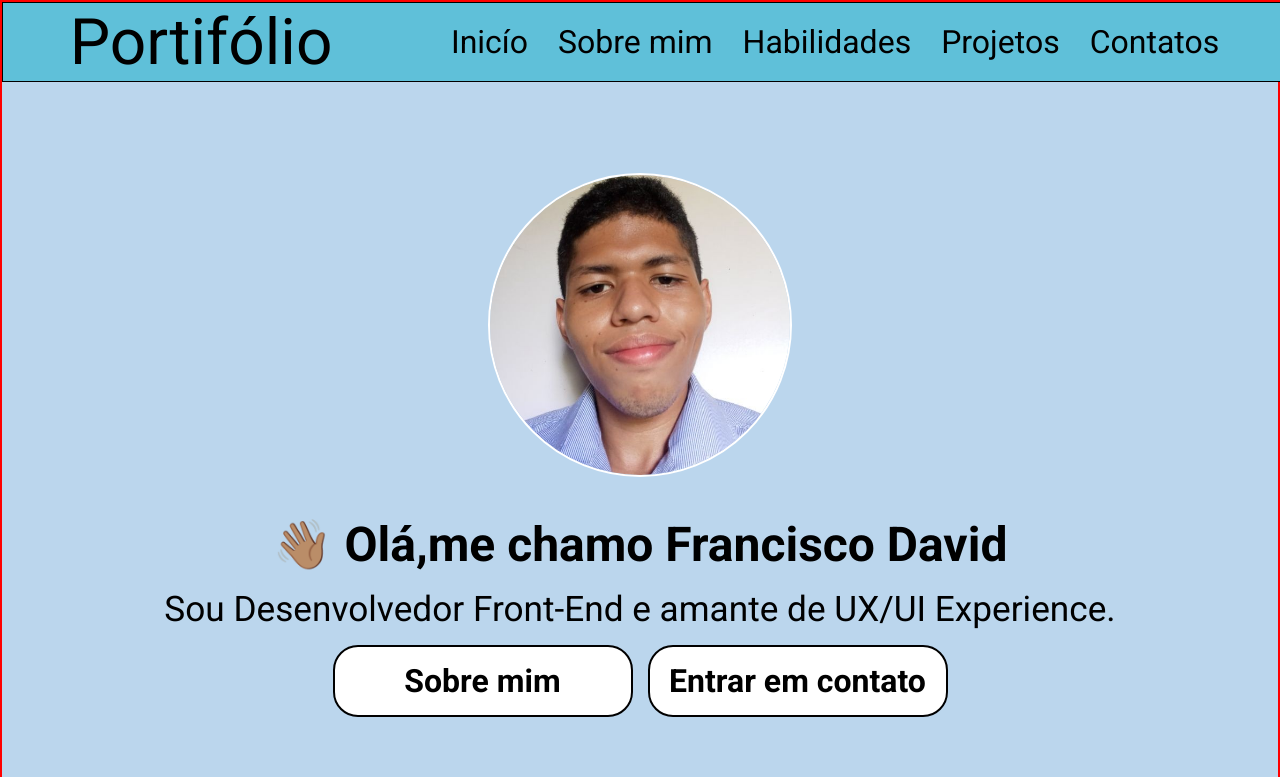
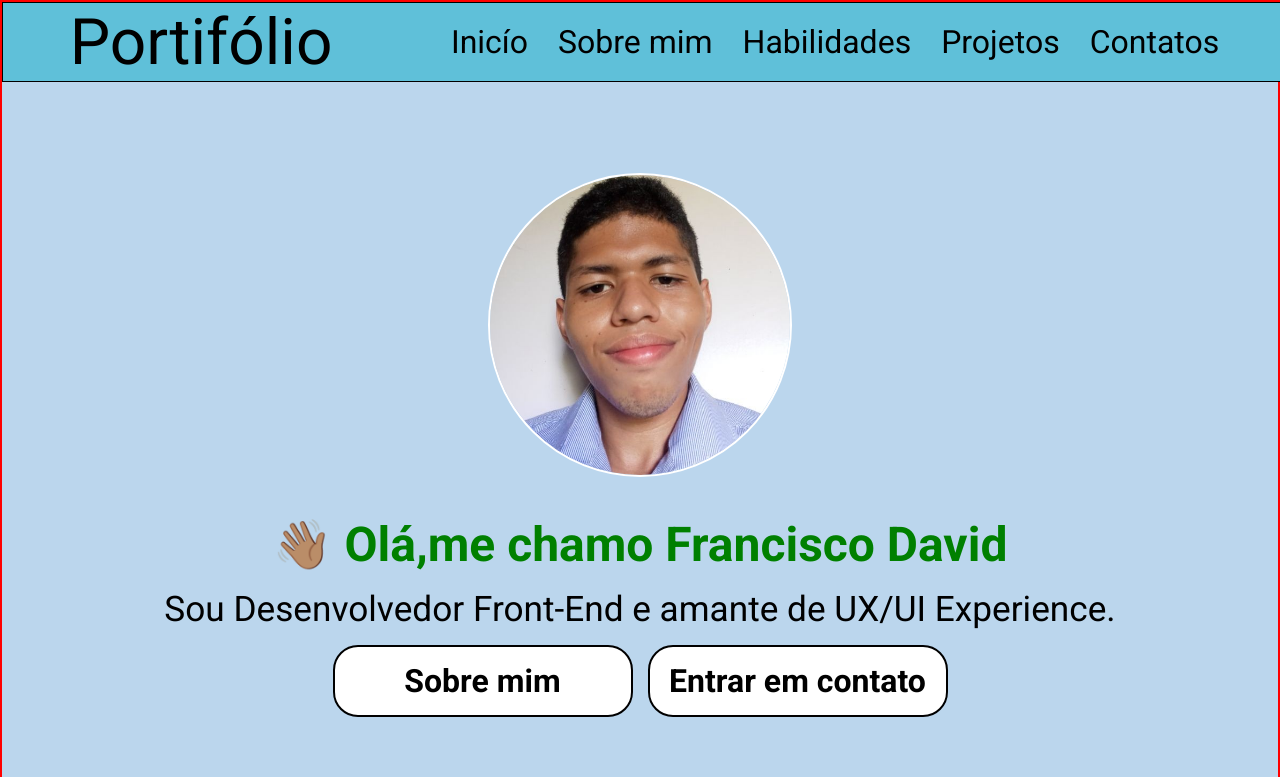
Before and after one commit to DavidSantosDeveloper/Portifolio, a React (Vite) app: page / in a window 1280 px wide. Shown: the top 777 px of the page. Built offline with nearby package versions, Linux system fonts and the light colour scheme.

Commit message:
teste mudanca da cor do h2 section para cor verde 480px resolucao maxima

```diff
--- a/src/components/material/Material.css
+++ b/src/components/material/Material.css
@@ -40,7 +40,7 @@ section >.perfil div{
 .secao_nome h2{
     font-size: 1.7rem !important;
     margin-bottom: 0px;
-
+    color: green !important;
 
 
 }
```
